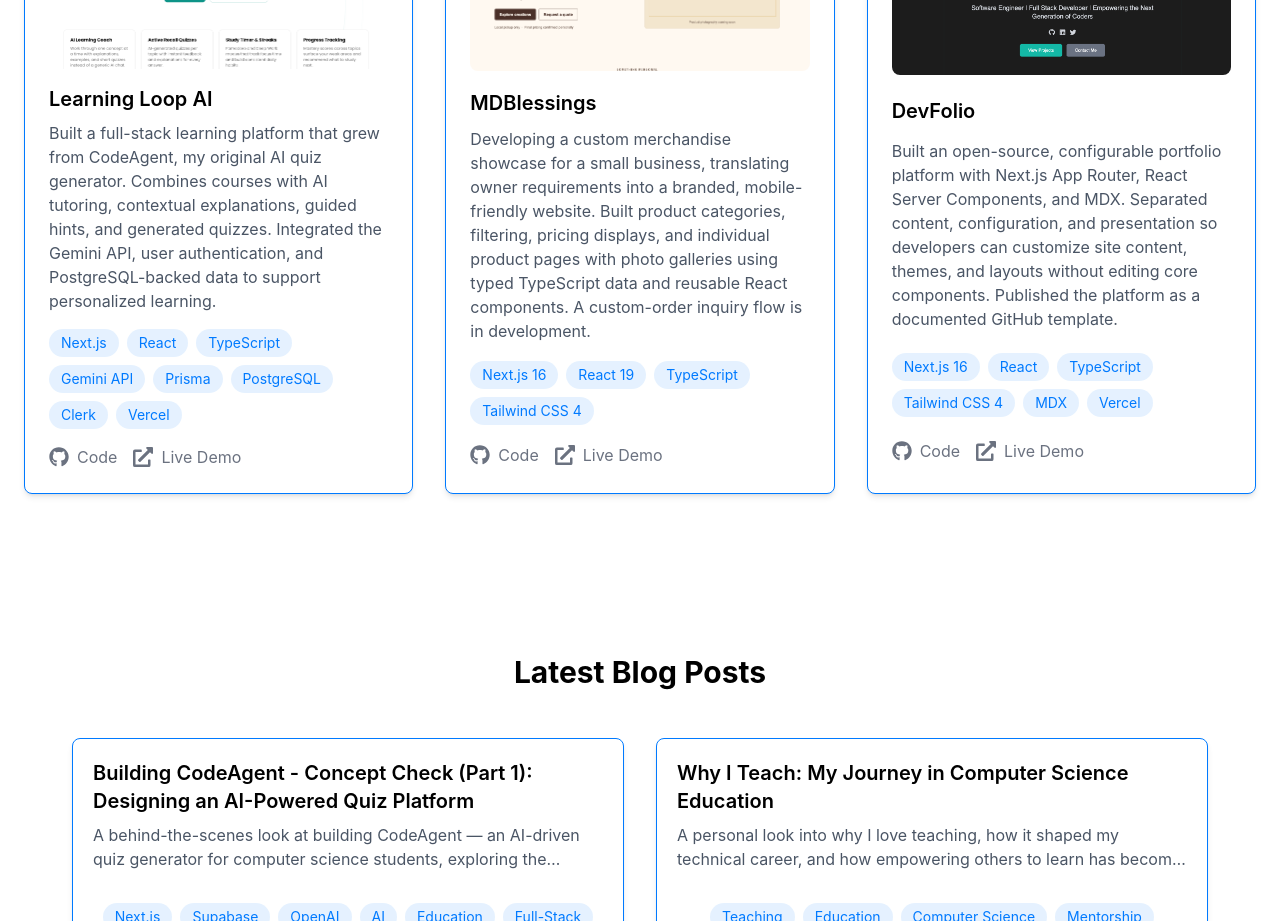
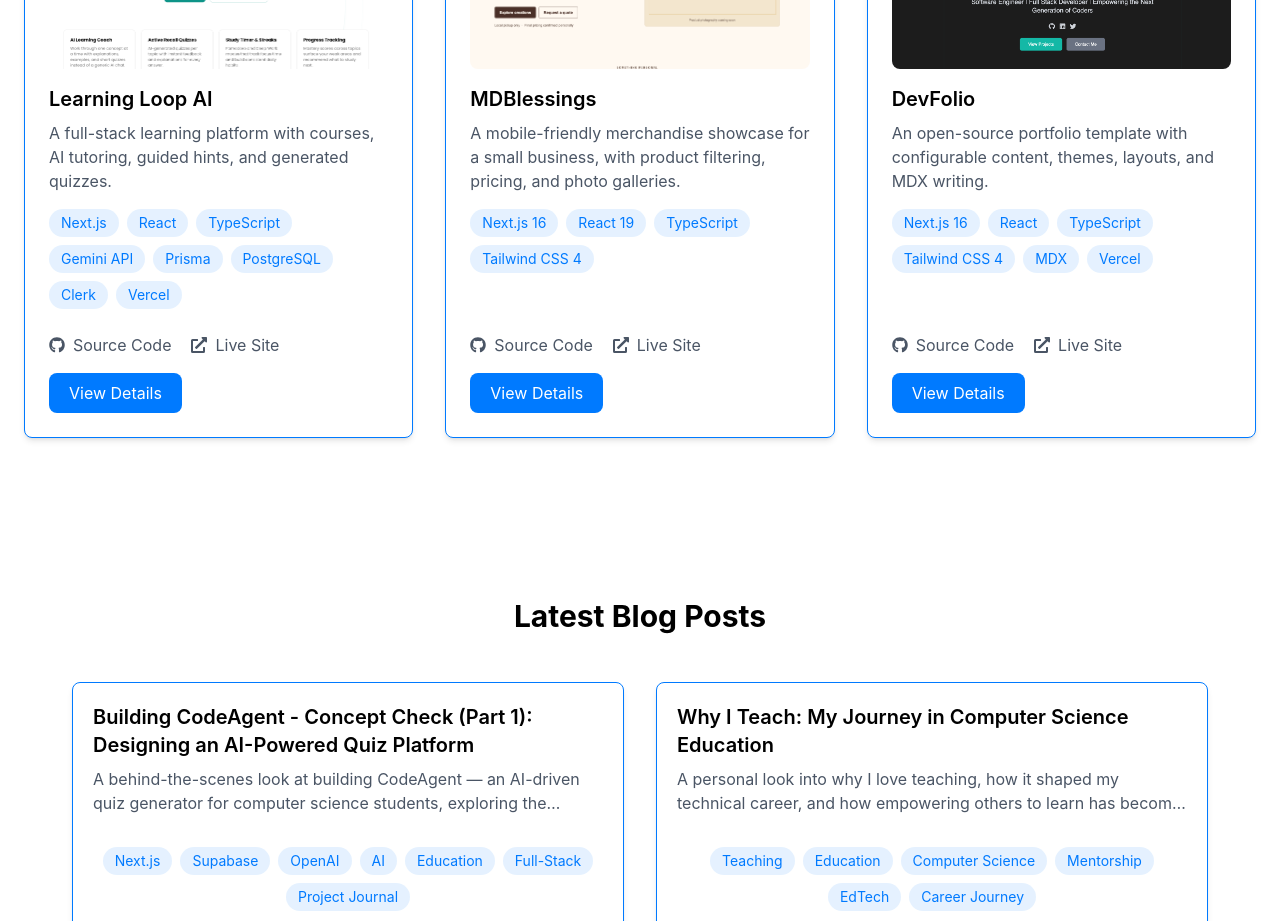
Before and after one commit to Mela13076/art-devfolio, a Next.js app: page / in a window 1280 px wide. Shown: the part 1660-2581 px from the top of the page. Built offline with nearby package versions, Linux system fonts and the light colour scheme.

Commit message:
created details page for projects

```diff
--- a/src/app/components/ProjectCard.tsx
+++ b/src/app/components/ProjectCard.tsx
@@ -2,14 +2,20 @@
 
 import { motion } from "framer-motion";
 import Image from 'next/image'
-import { FaGithub, FaExternalLinkAlt } from 'react-icons/fa'
+import { useState } from 'react';
+import ProjectLinks from './ProjectLinks';
+import ProjectDetailsDialog from './ProjectDetailsDialog';
 import { Project } from "@/types";
 import { fadeInUp, cardHoverSmall } from '@/utils/animations'
 
 
-//export const ProjectCard = ({ title, description, technologies, image, githubLink, demoLink }: Project) => {
-export default function ProjectCard ({ title, description, technologies, image, githubLink, demoLink }: Project) {
+export default function ProjectCard (project: Project) {
+  const { title, description, technologies, image, details } = project;
+  const [detailsOpen, setDetailsOpen] = useState(false);
+  const hasDetails = details && Object.values(details).some(value => value?.trim());
+
   return (
+    <>
     <motion.article
       key={title}
       className="bg-white dark:bg-dark/80 rounded-lg shadow-md p-6 border-primary flex flex-col justify-evenly"
@@ -68,40 +74,16 @@ export default function ProjectCard ({ title, description, technologies, image,
         ))}
       </motion.div>
 
-      {/* Project Links */}
-      <motion.div
-        className="flex gap-4"
-        initial={{ opacity: 0 }}
-        animate={{ opacity: 1 }}
-        transition={{ delay: 0.4 }}
-      >
-        {githubLink && (
-          <motion.a
-            href={githubLink}
-            target="_blank"
-            rel="noopener noreferrer"
-            className="flex items-center gap-2 text-secondary hover:text-primary transition-colors"
-            whileHover={{ x: 5 }}
-            whileTap={{ scale: 0.95 }}
-          >
-            <FaGithub className="h-5 w-5" />
-            <span>Code</span>
-          </motion.a>
-        )}
-        {demoLink && (
-          <motion.a
-            href={demoLink}
-            target="_blank"
-            rel="noopener noreferrer"
-            className="flex items-center gap-2 text-secondary hover:text-primary transition-colors"
-            whileHover={{ x: 5 }}
-            whileTap={{ scale: 0.95 }}
-          >
-            <FaExternalLinkAlt className="h-5 w-5" />
-            <span>Live Demo</span>
-          </motion.a>
-        )}
-      </motion.div>
+      <div className="mt-auto space-y-4 pt-2">
+        <ProjectLinks {...project} />
+        {hasDetails && <button type="button" onClick={() => setDetailsOpen(true)}
+          aria-haspopup="dialog" aria-label={`View details about ${title}`}
+          className="inline-block rounded-lg bg-primary px-5 py-2 text-white hover:bg-primary/90 transition-colors">
+          View Details
+        </button>}
+      </div>
     </motion.article>
+    {detailsOpen && <ProjectDetailsDialog project={project} onClose={() => setDetailsOpen(false)} />}
+    </>
   );
 };
--- /dev/null
+++ b/src/app/components/ProjectDetailsDialog.tsx
@@ -0,0 +1,76 @@
+"use client";
+
+import { useEffect, useId, useRef } from 'react';
+import { createPortal } from 'react-dom';
+import Image from 'next/image';
+import type { Project } from '@/types';
+import ProjectLinks from './ProjectLinks';
+
+interface Props {
+  project: Project;
+  onClose: () => void;
+}
+
+export default function ProjectDetailsDialog({ project, onClose }: Props) {
+  const dialogRef = useRef<HTMLDialogElement>(null);
+  const titleId = useId();
+
+  useEffect(() => {
+    const dialog = dialogRef.current;
+    const trigger = document.activeElement instanceof HTMLElement ? document.activeElement : null;
+    const previousOverflow = document.body.style.overflow;
+    dialog?.showModal();
+    document.body.style.overflow = 'hidden';
+    return () => {
+      dialog?.close();
+      document.body.style.overflow = previousOverflow;
+      trigger?.focus();
+    };
+  }, []);
+
+  const sections = [
+    { title: 'The problem', text: project.details?.problem },
+    { title: 'What I built', text: project.details?.contribution },
+    { title: 'Technical decisions', text: project.details?.technicalDecision },
+  ].filter(section => section.text?.trim());
+
+  return createPortal(
+    <dialog ref={dialogRef} aria-labelledby={titleId}
+      onCancel={event => { event.preventDefault(); onClose(); }}
+      onClick={event => {
+        if (event.target !== event.currentTarget) return;
+        const rect = event.currentTarget.getBoundingClientRect();
+        if (event.clientX < rect.left || event.clientX > rect.right || event.clientY < rect.top || event.clientY > rect.bottom) onClose();
+      }}
+      className="m-auto w-[calc(100%-2rem)] max-w-3xl max-h-[90dvh] overflow-y-auto rounded-xl border-primary bg-white text-gray-900 dark:bg-dark dark:text-white p-0 shadow-xl backdrop:bg-black/70">
+      <div className="sticky top-0 z-10 flex items-start justify-between gap-4 border-b border-gray-200 dark:border-gray-700 bg-white dark:bg-dark p-6">
+        <div>
+          <h2 id={titleId} className="text-2xl font-bold">{project.title}</h2>
+          {project.details?.status && <p className="mt-2 text-sm text-gray-600 dark:text-gray-300">{project.details.status}</p>}
+        </div>
+        <button type="button" autoFocus onClick={onClose} aria-label={`Close ${project.title} details`}
+          className="shrink-0 rounded-lg px-3 py-2 text-xl hover:bg-gray-100 dark:hover:bg-gray-700 focus-visible:outline-2 focus-visible:outline-primary">
+          <span aria-hidden="true">×</span>
+        </button>
+      </div>
+      <div className="space-y-6 p-6">
+        {project.image && <div className="relative aspect-video overflow-hidden rounded-lg">
+          <Image src={project.image} alt={`${project.title} screenshot`} fill className="object-contain" sizes="(max-width: 768px) 100vw, 768px" />
+        </div>}
+        <p className="leading-relaxed text-gray-600 dark:text-gray-300">{project.description}</p>
+        {sections.map(section => <section key={section.title}>
+          <h3 className="text-lg font-semibold mb-2">{section.title}</h3>
+          <p className="leading-relaxed text-gray-600 dark:text-gray-300">{section.text}</p>
+        </section>)}
+        <section>
+          <h3 className="text-lg font-semibold mb-3">Technologies</h3>
+          <ul className="flex flex-wrap gap-2">
+            {project.technologies.map(tech => <li key={tech} className="rounded-full bg-primary/10 text-primary px-3 py-1 text-sm">{tech}</li>)}
+          </ul>
+        </section>
+        <ProjectLinks {...project} />
+      </div>
+    </dialog>,
+    document.body,
+  );
+}
--- /dev/null
+++ b/src/app/components/ProjectLinks.tsx
@@ -0,0 +1,24 @@
+import { FaGithub, FaExternalLinkAlt } from 'react-icons/fa';
+import type { Project, ProjectLink } from '@/types';
+
+export default function ProjectLinks({ links, githubLink, demoLink }: Pick<Project, 'links' | 'githubLink' | 'demoLink'>) {
+  // Keep older project data compatible while new entries use explicit labels.
+  const projectLinks: ProjectLink[] = links ?? [
+    ...(githubLink ? [{ label: 'Source Code' as const, url: githubLink }] : []),
+    ...(demoLink ? [{ label: 'Live Site' as const, url: demoLink }] : []),
+  ];
+
+  if (!projectLinks.length) return null;
+
+  return (
+    <div className="flex flex-wrap gap-x-5 gap-y-3">
+      {projectLinks.map(({ label, url }) => (
+        <a key={`${label}-${url}`} href={url} target="_blank" rel="noopener noreferrer"
+          className="inline-flex items-center gap-2 text-gray-600 dark:text-gray-300 hover:text-primary dark:hover:text-primary transition-colors">
+          {label === 'Source Code' ? <FaGithub aria-hidden="true" /> : <FaExternalLinkAlt aria-hidden="true" />}
+          {label}<span className="sr-only"> (opens in a new tab)</span>
+        </a>
+      ))}
+    </div>
+  );
+}
--- a/src/contents/projects.ts
+++ b/src/contents/projects.ts
@@ -4,37 +4,63 @@ export const projects: Project[] = [
   {
     title: 'Learning Loop AI',
     description:
-      'Built a full-stack learning platform that grew from CodeAgent, my original AI quiz generator. Combines courses with AI tutoring, contextual explanations, guided hints, and generated quizzes. Integrated the Gemini API, user authentication, and PostgreSQL-backed data to support personalized learning.',
+      'A full-stack learning platform with courses, AI tutoring, guided hints, and generated quizzes.',
     technologies: ['Next.js', 'React', 'TypeScript', 'Gemini API', 'Prisma', 'PostgreSQL', 'Clerk', 'Vercel'],
-    githubLink: 'https://github.com/Mela13076/learning-loop-ai',
-    demoLink: 'https://learning-loop-ai-alpha.vercel.app/',
-    image: '/projects/learning-loop.png'
+    links: [
+      { label: 'Source Code', url: 'https://github.com/Mela13076/learning-loop-ai' },
+      { label: 'Live Site', url: 'https://learning-loop-ai-alpha.vercel.app/' },
+    ],
+    image: '/projects/learning-loop.png',
+    details: {
+      problem: 'Started as CodeAgent, an AI quiz generator for computer science learners. The idea grew into Learning Loop AI to support courses and a broader learning experience.',
+      contribution: 'Built course-based learning features and integrated the Gemini API for tutoring, contextual explanations, hints, and quizzes. Added authentication and PostgreSQL-backed application data.',
+      technicalDecision: 'Used Clerk for authentication and Prisma with PostgreSQL for application data, alongside Gemini-powered learning workflows.',
+      status: 'Deployed on Vercel.',
+    },
   },
   {
     title: 'MDBlessings',
     description:
-      'Developing a custom merchandise showcase for a small business, translating owner requirements into a branded, mobile-friendly website. Built product categories, filtering, pricing displays, and individual product pages with photo galleries using typed TypeScript data and reusable React components. A custom-order inquiry flow is in development.',
+      'A mobile-friendly merchandise showcase for a small business, with product filtering, pricing, and photo galleries.',
     technologies: ['Next.js 16', 'React 19', 'TypeScript', 'Tailwind CSS 4'],
-    githubLink: 'https://github.com/Mela13076/mdblessings',
-    demoLink: 'https://mdblessings.vercel.app/',
-    image: '/projects/mdblessings.png'
+    links: [
+      { label: 'Source Code', url: 'https://github.com/Mela13076/mdblessings' },
+      { label: 'Live Site', url: 'https://mdblessings.vercel.app/' },
+    ],
+    image: '/projects/mdblessings.png',
+    details: {
+      problem: 'The business needs a branded place for customers to browse custom merchandise, see starting prices, and explore product examples.',
+      contribution: 'Translated owner requirements into product categories, filtering, pricing displays, and individual product pages with photo galleries.',
+      technicalDecision: 'Used typed TypeScript product data and reusable React components for the catalog, keeping the architecture open to future content management features.',
+      status: 'In development, with a preview on Vercel. The custom-order inquiry flow is not accepting submissions yet.',
+    },
   },
   {
     title: 'DevFolio',
     description:
-      'Built an open-source, configurable portfolio platform with Next.js App Router, React Server Components, and MDX. Separated content, configuration, and presentation so developers can customize site content, themes, and layouts without editing core components. Published the platform as a documented GitHub template.',
+      'An open-source portfolio template with configurable content, themes, layouts, and MDX writing.',
     technologies: ['Next.js 16', 'React', 'TypeScript', 'Tailwind CSS 4', 'MDX', 'Vercel'],
-    githubLink: 'https://github.com/Mela13076/devfolio-templete',
-    demoLink: 'https://devfolio-templete.vercel.app/',
-    image: '/projects/devfolio2.png'
+    links: [
+      { label: 'Source Code', url: 'https://github.com/Mela13076/devfolio-templete' },
+      { label: 'Live Site', url: 'https://devfolio-templete.vercel.app/' },
+    ],
+    image: '/projects/devfolio2.png',
+    details: {
+      problem: 'Developers need a portfolio they can customize without rewriting the core application components.',
+      contribution: 'Built a portfolio platform with Next.js App Router, React Server Components, MDX, and a reusable theme and configuration system. Published it as a documented GitHub template.',
+      technicalDecision: 'Separated content, configuration, and presentation so site content and appearance can change independently of the core components.',
+      status: 'Published as a GitHub template, with a live demo on Vercel.',
+    },
   },
   {
     title: 'Secure File Storage System',
     description:
       'A full-stack cybersecurity platform built with React, Django, and AWS that enables secure file uploads and downloads with AES-256 encryption and AWS KMS for key management.',
     technologies: ['React', 'Django', 'AWS S3', 'AWS KMS', 'PostgreSQL', 'JWT', 'RDS'],
-    githubLink: 'https://github.com/Mela13076/Secure-File-Storage-System',
-    demoLink: 'https://drive.google.com/file/d/1VVDslnzRhalw5_raG6APIiKCsulRFbzI/view?usp=sharing',
+    links: [
+      { label: 'Source Code', url: 'https://github.com/Mela13076/Secure-File-Storage-System' },
+      { label: 'Video Demo', url: 'https://drive.google.com/file/d/1VVDslnzRhalw5_raG6APIiKCsulRFbzI/view?usp=sharing' },
+    ],
     image: '/projects/securefilesystem.png',
   },
   {
@@ -42,8 +68,10 @@ export const projects: Project[] = [
     description:
       'A full-stack task management web app built for seamless scheduling and productivity. Features dynamic task organization, calendar integration, and full CRUD functionality with a PostgreSQL backend and an intuitive React interface. Practiced professional GitHub workflows with milestones, commits, and pull requests.',
     technologies: ['PostgreSQL', 'Express.js', 'React.js', 'Node.js', 'GitHub', 'REST API'],
-    githubLink: 'https://github.com/Mela13076/Schedule-Savvy',
-    demoLink: 'https://imgur.com/a/schedule-savvy-app-qpgWbBa',
+    links: [
+      { label: 'Source Code', url: 'https://github.com/Mela13076/Schedule-Savvy' },
+      { label: 'Screenshots', url: 'https://imgur.com/a/schedule-savvy-app-qpgWbBa' },
+    ],
     image: '/projects/schedulesavvy.png',
   },
   {
@@ -51,8 +79,10 @@ export const projects: Project[] = [
     description:
       'A real-time communication platform that enables instant text, image, and video messaging using WebSockets via Socket.IO. Built with React, Node.js, MongoDB, and Cloudinary, it features secure JWT authentication, online presence tracking, and read receipts.',
     technologies: ['React', 'Redux', 'Node.js', 'Express', 'Socket.IO', 'MongoDB', 'Cloudinary', 'JWT'],
-    githubLink: 'https://github.com/Mela13076/ChatterBox/tree/main',
-    demoLink: 'https://drive.google.com/file/d/1slERZLmSo74fNhJ_uI4e5iZkmBrPTN8w/view?usp=sharing',
+    links: [
+      { label: 'Source Code', url: 'https://github.com/Mela13076/ChatterBox/tree/main' },
+      { label: 'Video Demo', url: 'https://drive.google.com/file/d/1slERZLmSo74fNhJ_uI4e5iZkmBrPTN8w/view?usp=sharing' },
+    ],
     image: '/projects/chatterbox.png',
   },
   {
@@ -60,7 +90,9 @@ export const projects: Project[] = [
     description:
       'A machine learning-based system to detect phishing websites using URL and webpage content analysis, featuring advanced feature extraction and classification models for improved accuracy.',
     technologies: ['Python', 'Scikit-learn', 'Random Forest', 'Decision Tree', 'KNN', 'SMOTE'],
-    githubLink: 'https://github.com/Mela13076/Phishing-Detection',
+    links: [
+      { label: 'Source Code', url: 'https://github.com/Mela13076/Phishing-Detection' },
+    ],
     image: '/projects/phishing-detection.png',
   },
   {
@@ -77,7 +109,9 @@ export const projects: Project[] = [
     description:
       'A machine learning-based recommendation engine combining content-based, collaborative, and demographic filtering to suggest personalized movies using the Kaggle Movies Dataset. Implemented TF-IDF vectorization, cosine similarity, and k-NN for predictive recommendations.',
     technologies: ['Python', 'Pandas', 'NumPy', 'Scikit-learn', 'KNN', 'TF-IDF', 'Cosine Similarity'],
-    githubLink: 'https://github.com/Mela13076/Movie-Recommendation-System',
+    links: [
+      { label: 'Source Code', url: 'https://github.com/Mela13076/Movie-Recommendation-System' },
+    ],
     // image: '/projects/movie-recommendation-system.png',
   },
   {
--- a/src/types/index.ts
+++ b/src/types/index.ts
@@ -1,3 +1,15 @@
+export interface ProjectLink {
+  label: 'Live Site' | 'Video Demo' | 'Screenshots' | 'Source Code';
+  url: string;
+}
+
+export interface ProjectDetails {
+  problem?: string;
+  contribution?: string;
+  technicalDecision?: string;
+  status?: string;
+}
+
 export interface Project {
   title: string;
   description: string;
@@ -5,6 +17,8 @@ export interface Project {
   githubLink?: string;
   demoLink?: string;
   image?: string;
+  links?: ProjectLink[];
+  details?: ProjectDetails;
 }
 
 export interface Blog {
```
